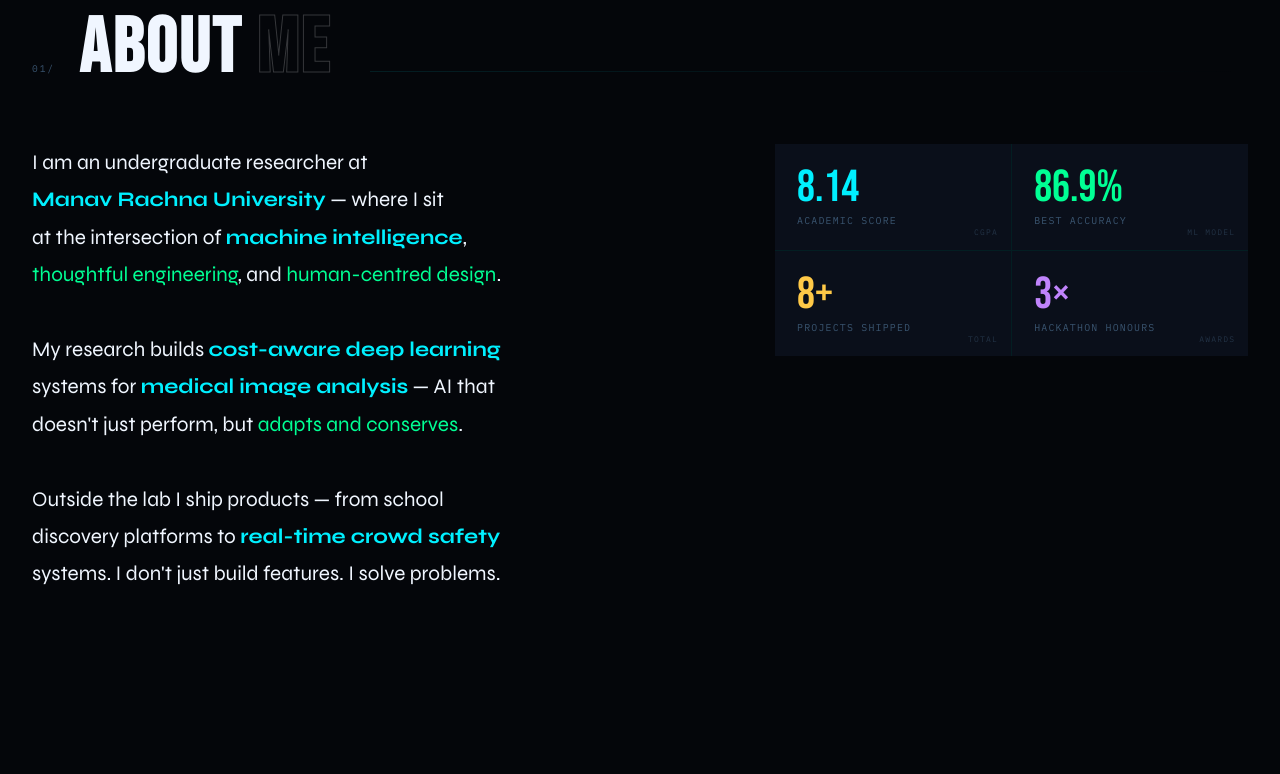
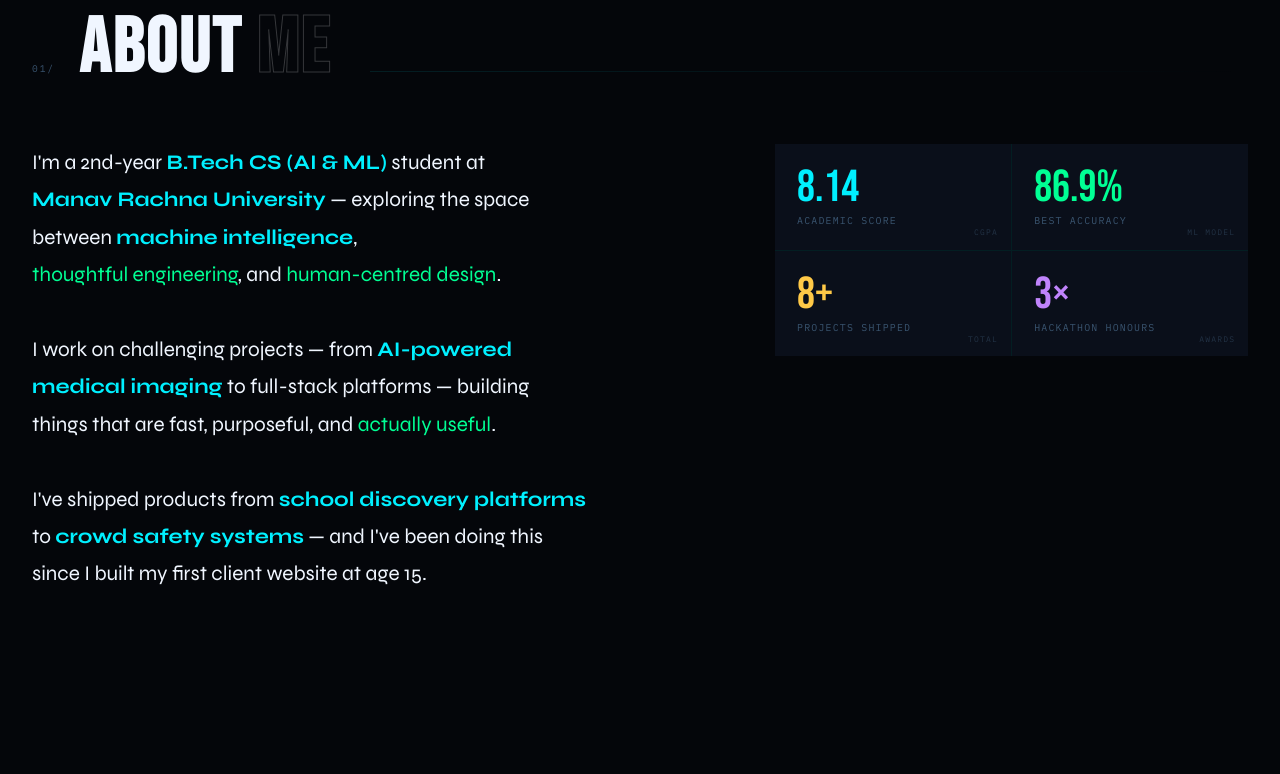
Before and after one commit to YASHICA123/Portfolio--Yashica-Mittal, a website: page index.html in a window 1280 px wide. Shown: the part 885-1659 px from the top of the page. Drawn offline with Linux system fonts and the light colour scheme.

Commit message:
Add files via upload

```diff
--- a/index.html
+++ b/index.html
@@ -357,14 +357,14 @@ footer{position:relative;z-index:2;padding:1.5rem 2rem;border-top:1px solid var(
 <section id="hero">
   <div class="hero-inner">
     <div class="hero-left">
-      <div class="hero-eyebrow">Researcher · Developer · Designer · Freelancer</div>
+      <div class="hero-eyebrow">CS Student · Developer · Designer · Freelancer</div>
       <div class="hero-kicker" id="hero-kicker">
         <span class="solid">YASHICA</span>
         <span class="outline">MITTAL</span>
       </div>
       <div class="hero-sub">
         <p>I build things that <span class="accent">think</span>. I design things that <span class="accent">feel</span>. I ship things that <span class="accent">work</span>.<br>
-        AI/ML researcher by training. Full-stack engineer by practice. UI designer by instinct.</p>
+        CS student at Manav Rachna University. Full-stack engineer by practice. UI designer by instinct.</p>
       </div>
       <div class="hero-actions">
         <a href="#projects" class="btn-cta primary">View Work</a>
@@ -410,18 +410,18 @@ footer{position:relative;z-index:2;padding:1.5rem 2rem;border-top:1px solid var(
     </div>
     <div class="about-layout">
       <div class="about-manifesto reveal">
-        <span class="line"><span class="line-inner">I am an undergraduate researcher at</span></span>
-        <span class="line"><span class="line-inner"><strong>Manav Rachna University</strong> — where I sit</span></span>
-        <span class="line"><span class="line-inner">at the intersection of <strong>machine intelligence</strong>,</span></span>
+        <span class="line"><span class="line-inner">I'm a 2nd-year <strong>B.Tech CS (AI &amp; ML)</strong> student at</span></span>
+        <span class="line"><span class="line-inner"><strong>Manav Rachna University</strong> — exploring the space</span></span>
+        <span class="line"><span class="line-inner">between <strong>machine intelligence</strong>,</span></span>
         <span class="line"><span class="line-inner"><em>thoughtful engineering</em>, and <em>human-centred design</em>.</span></span>
         <br>
-        <span class="line"><span class="line-inner">My research builds <strong>cost-aware deep learning</strong></span></span>
-        <span class="line"><span class="line-inner">systems for <strong>medical image analysis</strong> — AI that</span></span>
-        <span class="line"><span class="line-inner">doesn't just perform, but <em>adapts and conserves</em>.</span></span>
+        <span class="line"><span class="line-inner">I work on challenging projects — from <strong>AI-powered</strong></span></span>
+        <span class="line"><span class="line-inner"><strong>medical imaging</strong> to full-stack platforms — building</span></span>
+        <span class="line"><span class="line-inner">things that are fast, purposeful, and <em>actually useful</em>.</span></span>
         <br>
-        <span class="line"><span class="line-inner">Outside the lab I ship products — from school</span></span>
-        <span class="line"><span class="line-inner">discovery platforms to <strong>real-time crowd safety</strong></span></span>
-        <span class="line"><span class="line-inner">systems. I don't just build features. I solve problems.</span></span>
+        <span class="line"><span class="line-inner">I've shipped products from <strong>school discovery platforms</strong></span></span>
+        <span class="line"><span class="line-inner">to <strong>crowd safety systems</strong> — and I've been doing this</span></span>
+        <span class="line"><span class="line-inner">since I built my first client website at age 15.</span></span>
       </div>
       <div class="about-right reveal reveal-delay-1">
         <div class="quadrant-grid">
@@ -779,7 +779,7 @@ footer{position:relative;z-index:2;padding:1.5rem 2rem;border-top:1px solid var(
         </div>
         <div class="terminal-body" id="t-body">
           <div class="t-line"><span class="t-prompt">yashica@portfolio:~$</span> <span class="t-cmd">whoami</span></div>
-          <div class="t-line"><span class="t-out">Yashica Mittal — AI Researcher · Developer · Designer</span></div>
+          <div class="t-line"><span class="t-out">Yashica Mittal — CS Student · Developer · Designer · Freelancer</span></div>
           <div class="t-line">&nbsp;</div>
           <div class="t-line"><span class="t-prompt">yashica@portfolio:~$</span> <span class="t-cmd">cat contact.json</span></div>
           <div class="t-line"><span class="t-out">{ "email": "<a href="/cdn-cgi/l/email-protection#0871697b60616b6965617c7c6964393a486f65696164266b6765"><span class="__cf_email__" data-cfemail="d2abb3a1babbb1b3bfbba6a6b3bee3e092b5bfb3bbbefcb1bdbf">[email&#160;protected]</span></a>" }</span></div>
```
